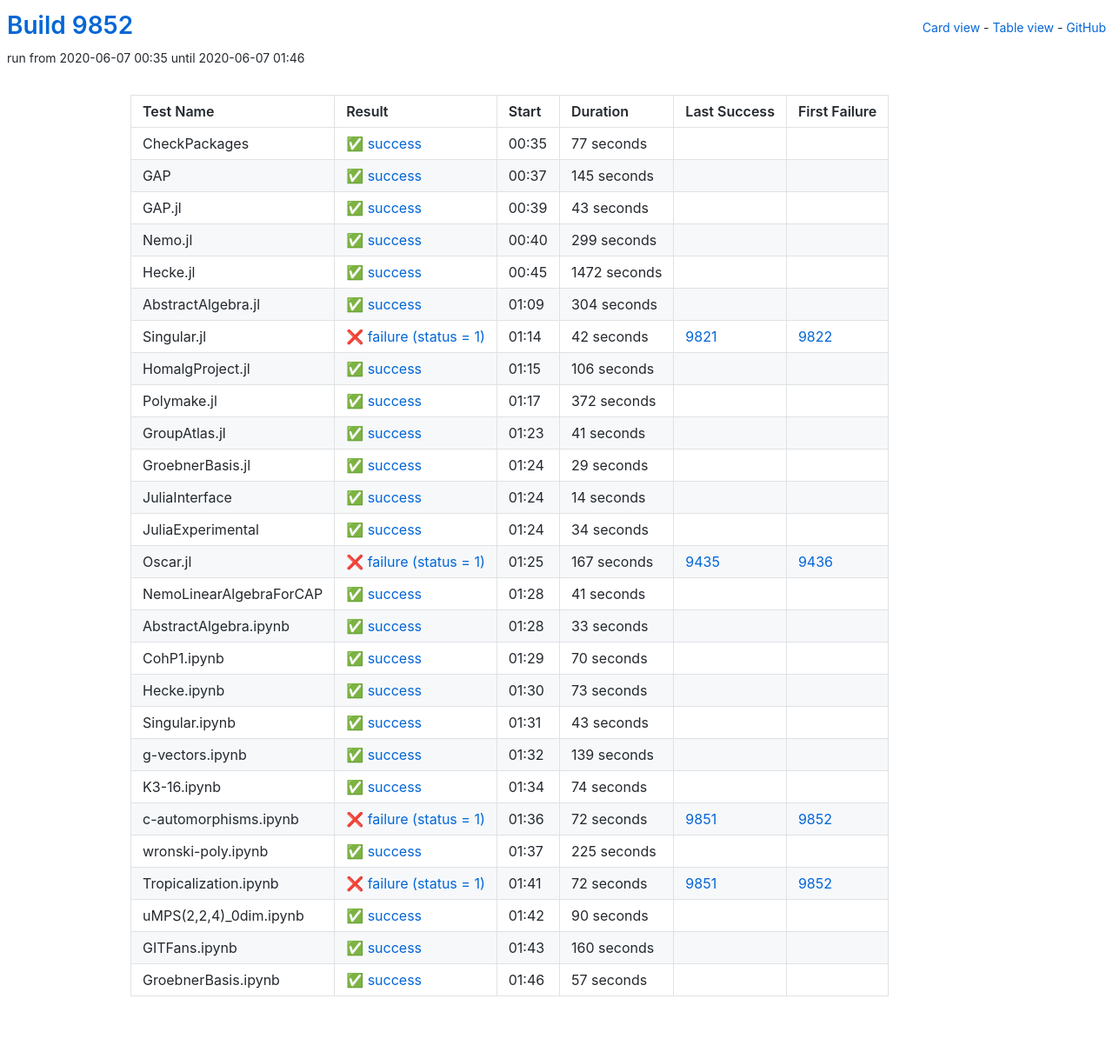
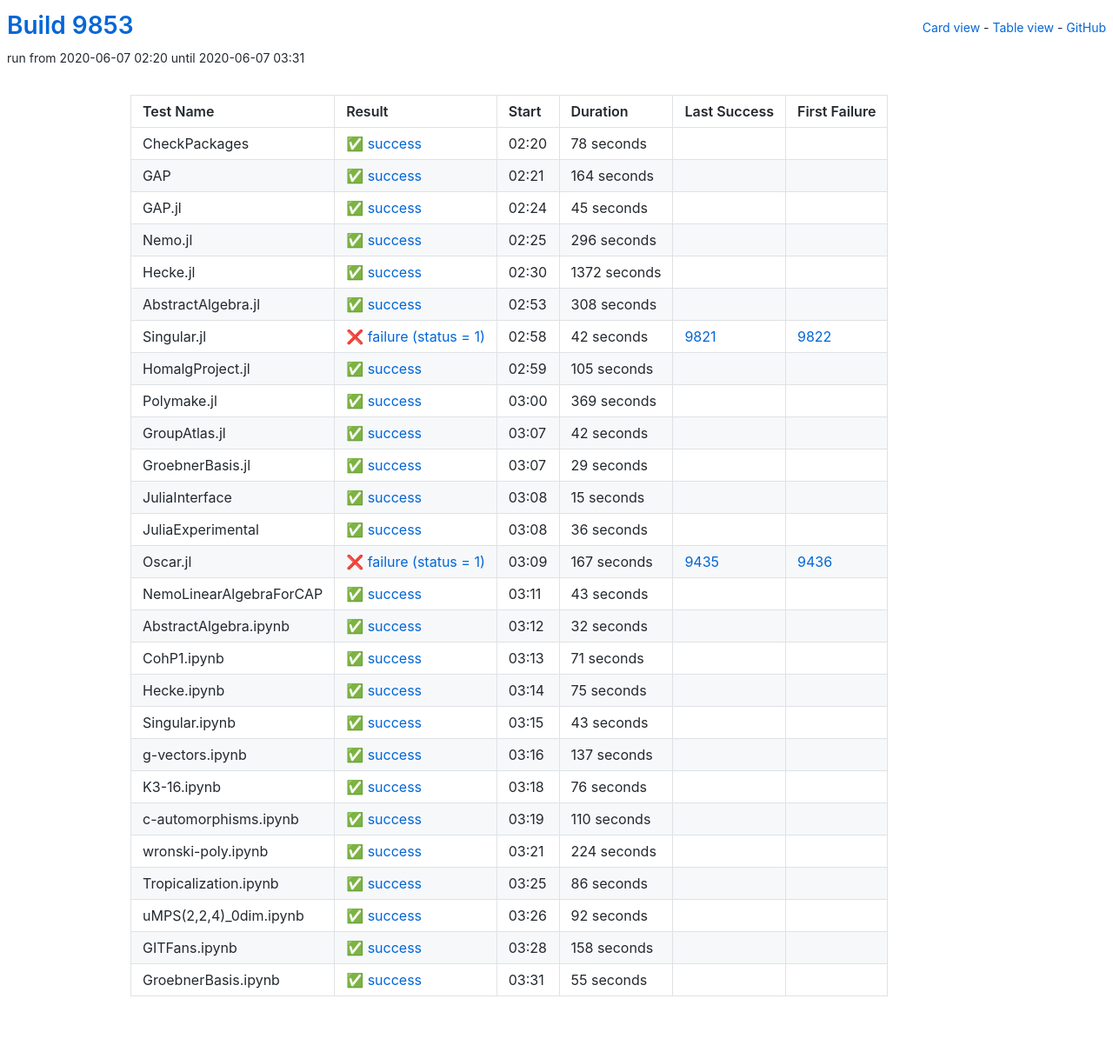
Before and after one commit to oscar-system/oscar-ci-status, a Jekyll site: the page built from table.html, in a window 1280 px wide. Shown: the whole page at 87% size. Built offline with Jekyll 4.4.1, drawn with Linux system fonts in a browser that asks for light colours.

Commit message:
Build 9853

```diff
--- a/_data/ci.yml
+++ b/_data/ci.yml
@@ -1,77 +1,77 @@
-build: 9852
-build_url: https://oscarci.mathematik.uni-kl.de/job/oscar/9852/
+build: 9853
+build_url: https://oscarci.mathematik.uni-kl.de/job/oscar/9853/
 job: oscar
 tests:
-- duration: 77
+- duration: 78
   exitcode: 0
   first_failure: false
   first_failure_url: null
   id: checkpackages
   last_success: false
   last_success_url: null
-  log: https://oscarci.mathematik.uni-kl.de/job/oscar/9852/artifact/logs/build-9852/CheckPackages.log
+  log: https://oscarci.mathematik.uni-kl.de/job/oscar/9853/artifact/logs/build-9853/CheckPackages.log
   name: CheckPackages
-  start: 2020-06-07 00:35
+  start: 2020-06-07 02:20
   status: success
   success: true
-- duration: 145
+- duration: 164
   exitcode: 0
   first_failure: false
   first_failure_url: null
   id: gap
   last_success: false
   last_success_url: null
-  log: https://oscarci.mathematik.uni-kl.de/job/oscar/9852/artifact/logs/build-9852/GAP.log
+  log: https://oscarci.mathematik.uni-kl.de/job/oscar/9853/artifact/logs/build-9853/GAP.log
   name: GAP
-  start: 2020-06-07 00:37
+  start: 2020-06-07 02:21
   status: success
   success: true
-- duration: 43
+- duration: 45
   exitcode: 0
   first_failure: false
   first_failure_url: null
   id: gap-jl
   last_success: false
   last_success_url: null
-  log: https://oscarci.mathematik.uni-kl.de/job/oscar/9852/artifact/logs/build-9852/GAP.jl.log
+  log: https://oscarci.mathematik.uni-kl.de/job/oscar/9853/artifact/logs/build-9853/GAP.jl.log
   name: GAP.jl
-  start: 2020-06-07 00:39
+  start: 2020-06-07 02:24
   status: success
   success: true
-- duration: 299
+- duration: 296
   exitcode: 0
   first_failure: false
   first_failure_url: null
   id: nemo-jl
   last_success: false
   last_success_url: null
-  log: https://oscarci.mathematik.uni-kl.de/job/oscar/9852/artifact/logs/build-9852/Nemo.jl.log
+  log: https://oscarci.mathematik.uni-kl.de/job/oscar/9853/artifact/logs/build-9853/Nemo.jl.log
   name: Nemo.jl
-  start: 2020-06-07 00:40
+  start: 2020-06-07 02:25
   status: success
   success: true
-- duration: 1472
+- duration: 1372
   exitcode: 0
   first_failure: false
   first_failure_url: null
   id: hecke-jl
   last_success: false
   last_success_url: null
-  log: https://oscarci.mathematik.uni-kl.de/job/oscar/9852/artifact/logs/build-9852/Hecke.jl.log
+  log: https://oscarci.mathematik.uni-kl.de/job/oscar/9853/artifact/logs/build-9853/Hecke.jl.log
   name: Hecke.jl
-  start: 2020-06-07 00:45
+  start: 2020-06-07 02:30
   status: success
   success: true
-- duration: 304
+- duration: 308
   exitcode: 0
   first_failure: false
   first_failure_url: null
   id: abstractalgebra-jl
   last_success: false
   last_success_url: null
-  log: https://oscarci.mathematik.uni-kl.de/job/oscar/9852/artifact/logs/build-9852/AbstractAlgebra.jl.log
+  log: https://oscarci.mathematik.uni-kl.de/job/oscar/9853/artifact/logs/build-9853/AbstractAlgebra.jl.log
   name: AbstractAlgebra.jl
-  start: 2020-06-07 01:09
+  start: 2020-06-07 02:53
   status: success
   success: true
 - duration: 42
@@ -81,45 +81,45 @@
   id: singular-jl
   last_success: 9821
   last_success_url: https://oscarci.mathematik.uni-kl.de/job/oscar/9821/
-  log: https://oscarci.mathematik.uni-kl.de/job/oscar/9852/artifact/logs/build-9852/Singular.jl.log
+  log: https://oscarci.mathematik.uni-kl.de/job/oscar/9853/artifact/logs/build-9853/Singular.jl.log
   name: Singular.jl
-  start: 2020-06-07 01:14
+  start: 2020-06-07 02:58
   status: failure
   success: false
-- duration: 106
+- duration: 105
   exitcode: 0
   first_failure: false
   first_failure_url: null
   id: homalgproject-jl
   last_success: false
   last_success_url: null
-  log: https://oscarci.mathematik.uni-kl.de/job/oscar/9852/artifact/logs/build-9852/HomalgProject.jl.log
+  log: https://oscarci.mathematik.uni-kl.de/job/oscar/9853/artifact/logs/build-9853/HomalgProject.jl.log
   name: HomalgProject.jl
-  start: 2020-06-07 01:15
+  start: 2020-06-07 02:59
   status: success
   success: true
-- duration: 372
+- duration: 369
   exitcode: 0
   first_failure: false
   first_failure_url: null
   id: polymake-jl
   last_success: false
   last_success_url: null
-  log: https://oscarci.mathematik.uni-kl.de/job/oscar/9852/artifact/logs/build-9852/Polymake.jl.log
+  log: https://oscarci.mathematik.uni-kl.de/job/oscar/9853/artifact/logs/build-9853/Polymake.jl.log
   name: Polymake.jl
-  start: 2020-06-07 01:17
+  start: 2020-06-07 03:00
   status: success
   success: true
-- duration: 41
+- duration: 42
   exitcode: 0
   first_failure: false
   first_failure_url: null
   id: groupatlas-jl
   last_success: false
   last_success_url: null
-  log: https://oscarci.mathematik.uni-kl.de/job/oscar/9852/artifact/logs/build-9852/GroupAtlas.jl.log
+  log: https://oscarci.mathematik.uni-kl.de/job/oscar/9853/artifact/logs/build-9853/GroupAtlas.jl.log
   name: GroupAtlas.jl
-  start: 2020-06-07 01:23
+  start: 2020-06-07 03:07
   status: success
   success: true
 - duration: 29
@@ -129,33 +129,33 @@
   id: groebnerbasis-jl
   last_success: false
   last_success_url: null
-  log: https://oscarci.mathematik.uni-kl.de/job/oscar/9852/artifact/logs/build-9852/GroebnerBasis.jl.log
+  log: https://oscarci.mathematik.uni-kl.de/job/oscar/9853/artifact/logs/build-9853/GroebnerBasis.jl.log
   name: GroebnerBasis.jl
-  start: 2020-06-07 01:24
+  start: 2020-06-07 03:07
   status: success
   success: true
-- duration: 14
+- duration: 15
   exitcode: 0
   first_failure: false
   first_failure_url: null
   id: juliainterface
   last_success: false
   last_success_url: null
-  log: https://oscarci.mathematik.uni-kl.de/job/oscar/9852/artifact/logs/build-9852/JuliaInterface.log
+  log: https://oscarci.mathematik.uni-kl.de/job/oscar/9853/artifact/logs/build-9853/JuliaInterface.log
   name: JuliaInterface
-  start: 2020-06-07 01:24
+  start: 2020-06-07 03:08
   status: success
   success: true
-- duration: 34
+- duration: 36
   exitcode: 0
   first_failure: false
   first_failure_url: null
   id: juliaexperimental
   last_success: false
   last_success_url: null
-  log: https://oscarci.mathematik.uni-kl.de/job/oscar/9852/artifact/logs/build-9852/JuliaExperimental.log
+  log: https://oscarci.mathematik.uni-kl.de/job/oscar/9853/artifact/logs/build-9853/JuliaExperimental.log
   name: JuliaExperimental
-  start: 2020-06-07 01:24
+  start: 2020-06-07 03:08
   status: success
   success: true
 - duration: 167
@@ -165,57 +165,57 @@
   id: oscar-jl
   last_success: 9435
   last_success_url: https://oscarci.mathematik.uni-kl.de/job/oscar/9435/
-  log: https://oscarci.mathematik.uni-kl.de/job/oscar/9852/artifact/logs/build-9852/Oscar.jl.log
+  log: https://oscarci.mathematik.uni-kl.de/job/oscar/9853/artifact/logs/build-9853/Oscar.jl.log
   name: Oscar.jl
-  start: 2020-06-07 01:25
+  start: 2020-06-07 03:09
   status: failure
   success: false
-- duration: 41
+- duration: 43
   exitcode: 0
   first_failure: false
   first_failure_url: null
   id: nemolinearalgebraforcap
   last_success: false
   last_success_url: null
-  log: https://oscarci.mathematik.uni-kl.de/job/oscar/9852/artifact/logs/build-9852/NemoLinearAlgebraForCAP.log
+  log: https://oscarci.mathematik.uni-kl.de/job/oscar/9853/artifact/logs/build-9853/NemoLinearAlgebraForCAP.log
   name: NemoLinearAlgebraForCAP
-  start: 2020-06-07 01:28
+  start: 2020-06-07 03:11
   status: success
   success: true
-- duration: 33
+- duration: 32
   exitcode: 0
   first_failure: false
   first_failure_url: null
   id: abstractalgebra-ipynb
   last_success: false
   last_success_url: null
-  log: https://oscarci.mathematik.uni-kl.de/job/oscar/9852/artifact/logs/build-9852/AbstractAlgebra.ipynb.log
+  log: https://oscarci.mathematik.uni-kl.de/job/oscar/9853/artifact/logs/build-9853/AbstractAlgebra.ipynb.log
   name: AbstractAlgebra.ipynb
-  start: 2020-06-07 01:28
+  start: 2020-06-07 03:12
   status: success
   success: true
-- duration: 70
+- duration: 71
   exitcode: 0
   first_failure: false
   first_failure_url: null
   id: cohp1-ipynb
   last_success: false
   last_success_url: null
-  log: https://oscarci.mathematik.uni-kl.de/job/oscar/9852/artifact/logs/build-9852/CohP1.ipynb.log
+  log: https://oscarci.mathematik.uni-kl.de/job/oscar/9853/artifact/logs/build-9853/CohP1.ipynb.log
   name: CohP1.ipynb
-  start: 2020-06-07 01:29
+  start: 2020-06-07 03:13
   status: success
   success: true
-- duration: 73
+- duration: 75
   exitcode: 0
   first_failure: false
   first_failure_url: null
   id: hecke-ipynb
   last_success: false
   last_success_url: null
-  log: https://oscarci.mathematik.uni-kl.de/job/oscar/9852/artifact/logs/build-9852/Hecke.ipynb.log
+  log: https://oscarci.mathematik.uni-kl.de/job/oscar/9853/artifact/logs/build-9853/Hecke.ipynb.log
   name: Hecke.ipynb
-  start: 2020-06-07 01:30
+  start: 2020-06-07 03:14
   status: success
   success: true
 - duration: 43
@@ -225,104 +225,104 @@
   id: singular-ipynb
   last_success: false
   last_success_url: null
-  log: https://oscarci.mathematik.uni-kl.de/job/oscar/9852/artifact/logs/build-9852/Singular.ipynb.log
+  log: https://oscarci.mathematik.uni-kl.de/job/oscar/9853/artifact/logs/build-9853/Singular.ipynb.log
   name: Singular.ipynb
-  start: 2020-06-07 01:31
+  start: 2020-06-07 03:15
   status: success
   success: true
-- duration: 139
+- duration: 137
   exitcode: 0
   first_failure: false
   first_failure_url: null
   id: g-vectors-ipynb
   last_success: false
   last_success_url: null
-  log: https://oscarci.mathematik.uni-kl.de/job/oscar/9852/artifact/logs/build-9852/g-vectors.ipynb.log
+  log: https://oscarci.mathematik.uni-kl.de/job/oscar/9853/artifact/logs/build-9853/g-vectors.ipynb.log
   name: g-vectors.ipynb
-  start: 2020-06-07 01:32
+  start: 2020-06-07 03:16
   status: success
   success: true
-- duration: 74
+- duration: 76
   exitcode: 0
   first_failure: false
   first_failure_url: null
   id: k3-16-ipynb
   last_success: false
   last_success_url: null
-  log: https://oscarci.mathematik.uni-kl.de/job/oscar/9852/artifact/logs/build-9852/K3-16.ipynb.log
+  log: https://oscarci.mathematik.uni-kl.de/job/oscar/9853/artifact/logs/build-9853/K3-16.ipynb.log
   name: K3-16.ipynb
-  start: 2020-06-07 01:34
+  start: 2020-06-07 03:18
   status: success
   success: true
-- duration: 72
-  exitcode: 1
-  first_failure: 9852
-  first_failure_url: https://oscarci.mathematik.uni-kl.de/job/oscar/9852/
+- duration: 110
+  exitcode: 0
+  first_failure: false
+  first_failure_url: null
   id: c-automorphisms-ipynb
-  last_success: 9851
-  last_success_url: https://oscarci.mathematik.uni-kl.de/job/oscar/9851/
-  log: https://oscarci.mathematik.uni-kl.de/job/oscar/9852/artifact/logs/build-9852/c-automorphisms.ipynb.log
+  last_success: false
+  last_success_url: null
+  log: https://oscarci.mathematik.uni-kl.de/job/oscar/9853/artifact/logs/build-9853/c-automorphisms.ipynb.log
   name: c-automorphisms.ipynb
-  start: 2020-06-07 01:36
-  status: failure
-  success: false
-- duration: 225
+  start: 2020-06-07 03:19
+  status: success
+  success: true
+- duration: 224
   exitcode: 0
   first_failure: false
   first_failure_url: null
   id: wronski-poly-ipynb
   last_success: false
   last_success_url: null
-  log: https://oscarci.mathematik.uni-kl.de/job/oscar/9852/artifact/logs/build-9852/wronski-poly.ipynb.log
+  log: https://oscarci.mathematik.uni-kl.de/job/oscar/9853/artifact/logs/build-9853/wronski-poly.ipynb.log
   name: wronski-poly.ipynb
-  start: 2020-06-07 01:37
+  start: 2020-06-07 03:21
   status: success
   success: true
-- duration: 72
-  exitcode: 1
-  first_failure: 9852
-  first_failure_url: https://oscarci.mathematik.uni-kl.de/job/oscar/9852/
+- duration: 86
+  exitcode: 0
+  first_failure: false
+  first_failure_url: null
   id: tropicalization-ipynb
-  last_success: 9851
-  last_success_url: https://oscarci.mathematik.uni-kl.de/job/oscar/9851/
-  log: https://oscarci.mathematik.uni-kl.de/job/oscar/9852/artifact/logs/build-9852/Tropicalization.ipynb.log
+  last_success: false
+  last_success_url: null
+  log: https://oscarci.mathematik.uni-kl.de/job/oscar/9853/artifact/logs/build-9853/Tropicalization.ipynb.log
   name: Tropicalization.ipynb
-  start: 2020-06-07 01:41
-  status: failure
-  success: false
-- duration: 90
+  start: 2020-06-07 03:25
+  status: success
+  success: true
+- duration: 92
   exitcode: 0
   first_failure: false
   first_failure_url: null
   id: umps-2-2-4-0dim-ipynb
   last_success: false
   last_success_url: null
-  log: https://oscarci.mathematik.uni-kl.de/job/oscar/9852/artifact/logs/build-9852/uMPS-2-2-4-_0dim.ipynb.log
+  log: https://oscarci.mathematik.uni-kl.de/job/oscar/9853/artifact/logs/build-9853/uMPS-2-2-4-_0dim.ipynb.log
   name: uMPS(2,2,4)_0dim.ipynb
-  start: 2020-06-07 01:42
+  start: 2020-06-07 03:26
   status: success
   success: true
-- duration: 160
+- duration: 158
   exitcode: 0
   first_failure: false
   first_failure_url: null
   id: gitfans-ipynb
   last_success: false
   last_success_url: null
-  log: https://oscarci.mathematik.uni-kl.de/job/oscar/9852/artifact/logs/build-9852/GITFans.ipynb.log
+  log: https://oscarci.mathematik.uni-kl.de/job/oscar/9853/artifact/logs/build-9853/GITFans.ipynb.log
   name: GITFans.ipynb
-  start: 2020-06-07 01:43
+  start: 2020-06-07 03:28
   status: success
   success: true
-- duration: 57
+- duration: 55
   exitcode: 0
   first_failure: false
   first_failure_url: null
   id: groebnerbasis-ipynb
   last_success: false
   last_success_url: null
-  log: https://oscarci.mathematik.uni-kl.de/job/oscar/9852/artifact/logs/build-9852/GroebnerBasis.ipynb.log
+  log: https://oscarci.mathematik.uni-kl.de/job/oscar/9853/artifact/logs/build-9853/GroebnerBasis.ipynb.log
   name: GroebnerBasis.ipynb
-  start: 2020-06-07 01:46
+  start: 2020-06-07 03:31
   status: success
   success: true
```
Also changed, not shown: README.md.
